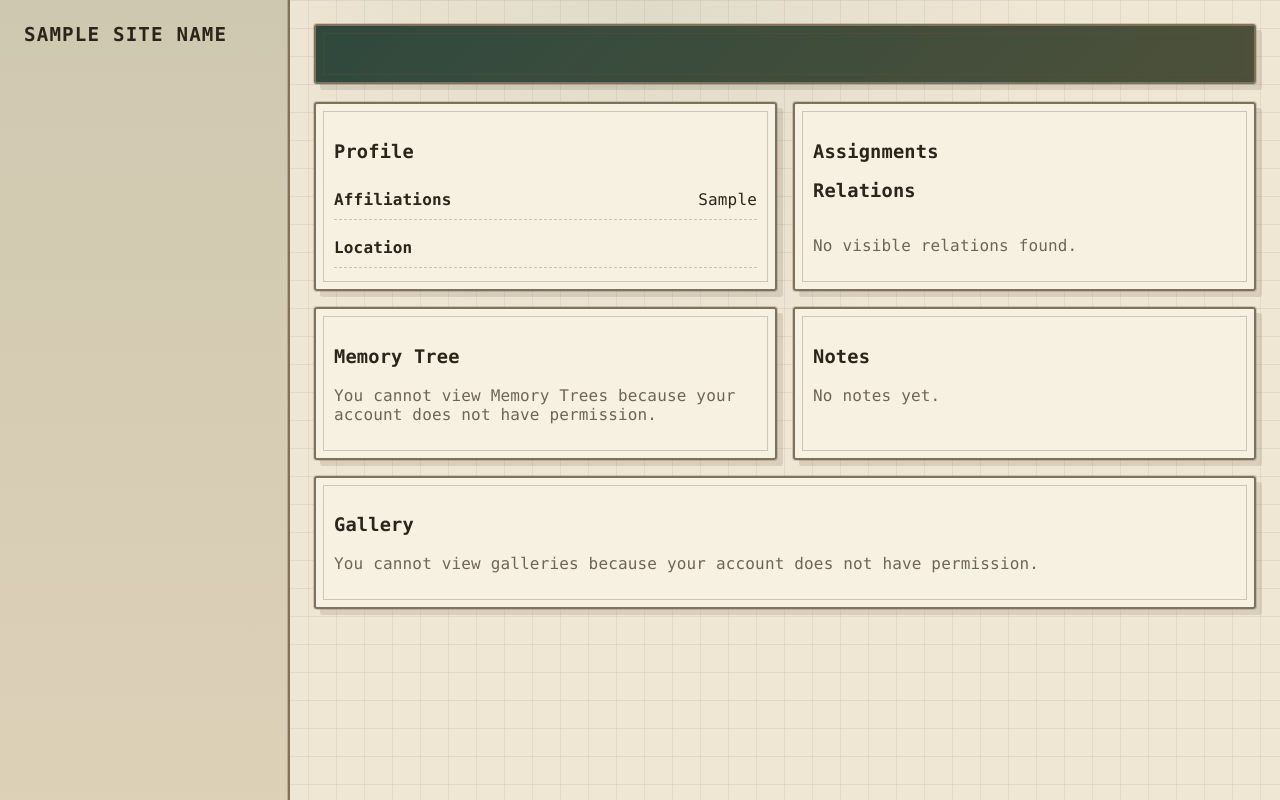
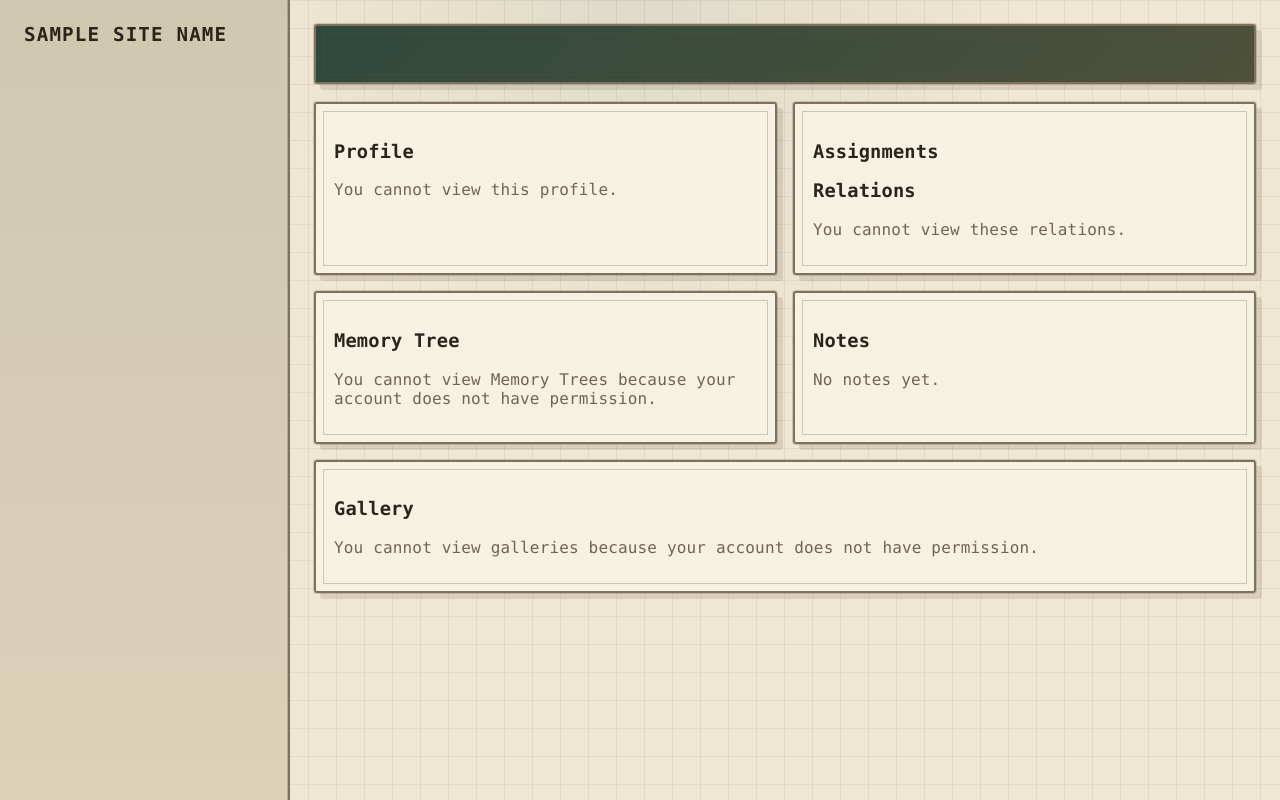
Before and after one commit to ArtyDaSmarty/UFTracker, a Python web app: template templates/alter_detail.html in a window 1280 px wide. Run offline with Jinja, Linux system fonts and the light colour scheme; the template is opened without the code that fills it: most values are stand-ins (such as "Sample title", 1, 10 or a date in 2020).

Commit message:
Update alter_detail.html

```diff
--- a/templates/alter_detail.html
+++ b/templates/alter_detail.html
@@ -13,6 +13,13 @@
 <section class="grid cols-2">
   <div class="card">
     <h3>Profile</h3>
+    {% if can_create_records %}
+    <form method="post" action="{{ url_for('update_alter_lock', section='profile', alter_id=view.id) }}" class="stack compact" data-async="swap">
+      <label class="check-row"><input type="checkbox" name="profile_locked" {% if view.profile_locked %}checked{% endif %}><span>Lock this profile</span></label>
+      <button>Save Profile Lock</button>
+    </form>
+    {% endif %}
+    {% if can_view_profile %}
     {% if can_create_records %}
     <form method="post" action="{{ url_for('save_alter', alter_id=view.id) }}" class="stack compact" data-async="swap">
       <label>Name<input name="name" value="{{ view.name }}"></label>
@@ -65,6 +72,9 @@
       </div>
       <div class="kv"><strong>Location</strong><span>{{ view.location_name }}</span></div>
     </div>
+    {% else %}
+    <p class="muted top-gap">{% if view.profile_locked %}This profile is locked. You do not have permission to view locked profiles.{% else %}You cannot view this profile.{% endif %}</p>
+    {% endif %}
   </div>
 
   <div class="card">
@@ -96,6 +106,13 @@
     {% endif %}
 
     <h3 class="top-gap">Relations</h3>
+    {% if can_create_records %}
+    <form method="post" action="{{ url_for('update_alter_lock', section='relations', alter_id=view.id) }}" class="stack compact" data-async="swap">
+      <label class="check-row"><input type="checkbox" name="relations_locked" {% if view.relations_locked %}checked{% endif %}><span>Lock these relations</span></label>
+      <button>Save Relation Lock</button>
+    </form>
+    {% endif %}
+    {% if can_view_relations %}
     {% if can_create_records %}
     <form method="post" action="{{ url_for('update_relation', alter_id=view.id) }}" class="stack compact">
       <label>Other Alter
@@ -139,6 +156,9 @@
       <p class="muted">No visible relations found.</p>
       {% endfor %}
     </div>
+    {% else %}
+    <p class="muted top-gap">{% if view.relations_locked %}These relations are locked. You do not have permission to view locked relations.{% else %}You cannot view these relations.{% endif %}</p>
+    {% endif %}
   </div>
 </section>
 
```
